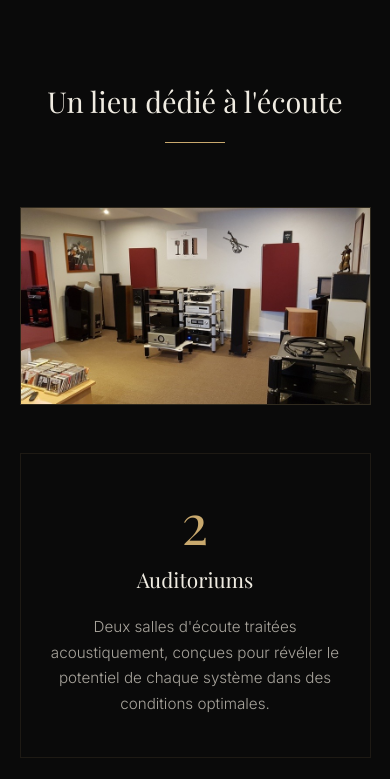
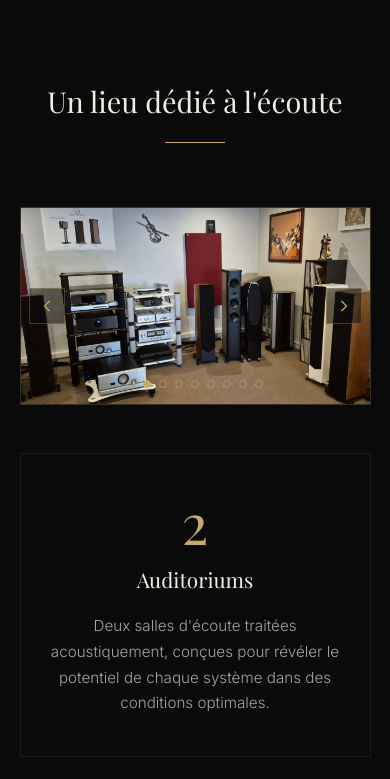
Before and after one commit to renesenses/jmaudio_v2, a plain HTML site: page index.html in a window 390 px wide. Shown: the part 946-1725 px from the top of the page. Drawn offline with nearby package versions, Linux system fonts and the light colour scheme; a web font is replaced by a local one.

Commit message:
Add photo carousel to homepage presentation section
Integrate 9 new showroom/auditorium photos as a carousel replacing the
single static image. Images optimized for web (1600px, ~300KB each).
Auto-advances every 5s with fade transitions, prev/next buttons and dot
navigation. Responsive layout.

Co-Authored-By: Claude Opus 4.6 <noreply@anthropic.com>

```diff
--- a/css/style.css
+++ b/css/style.css
@@ -299,17 +299,109 @@ img {
 /* ============================================
    Présentation
    ============================================ */
-.presentation-image {
+
+/* --- Carousel --- */
+.carousel {
+  position: relative;
   width: 100%;
   margin-bottom: 3rem;
   border: 1px solid rgba(201, 169, 110, 0.2);
   overflow: hidden;
+  aspect-ratio: 16 / 7;
+  background: #111;
 }
 
-.presentation-image img {
+.carousel-track {
+  position: relative;
   width: 100%;
-  height: auto;
-  display: block;
+  height: 100%;
+}
+
+.carousel-slide {
+  position: absolute;
+  inset: 0;
+  opacity: 0;
+  transition: opacity 0.8s ease;
+}
+
+.carousel-slide.active {
+  opacity: 1;
+}
+
+.carousel-slide img {
+  width: 100%;
+  height: 100%;
+  object-fit: cover;
+}
+
+.carousel-btn {
+  position: absolute;
+  top: 50%;
+  transform: translateY(-50%);
+  z-index: 2;
+  width: 44px;
+  height: 44px;
+  background: rgba(10, 10, 10, 0.5);
+  border: 1px solid rgba(201, 169, 110, 0.3);
+  color: var(--gold);
+  cursor: pointer;
+  display: flex;
+  align-items: center;
+  justify-content: center;
+  opacity: 0;
+  transition: opacity var(--transition), background var(--transition);
+}
+
+.carousel:hover .carousel-btn {
+  opacity: 1;
+}
+
+.carousel-btn:hover {
+  background: rgba(10, 10, 10, 0.8);
+  border-color: var(--gold);
+}
+
+.carousel-btn svg {
+  width: 20px;
+  height: 20px;
+}
+
+.carousel-prev {
+  left: 1rem;
+}
+
+.carousel-next {
+  right: 1rem;
+}
+
+.carousel-dots {
+  position: absolute;
+  bottom: 1rem;
+  left: 50%;
+  transform: translateX(-50%);
+  z-index: 2;
+  display: flex;
+  gap: 0.5rem;
+}
+
+.carousel-dot {
+  width: 8px;
+  height: 8px;
+  border-radius: 50%;
+  border: 1px solid rgba(201, 169, 110, 0.6);
+  background: transparent;
+  cursor: pointer;
+  padding: 0;
+  transition: background var(--transition), border-color var(--transition);
+}
+
+.carousel-dot.active {
+  background: var(--gold);
+  border-color: var(--gold);
+}
+
+.carousel-dot:hover {
+  border-color: var(--gold);
 }
 
 .presentation-grid {
@@ -1323,6 +1415,24 @@ a.marque:hover {
     padding: 5rem 0;
   }
 
+  .carousel {
+    aspect-ratio: 16 / 9;
+  }
+
+  .carousel-btn {
+    width: 36px;
+    height: 36px;
+    opacity: 1;
+  }
+
+  .carousel-prev {
+    left: 0.5rem;
+  }
+
+  .carousel-next {
+    right: 0.5rem;
+  }
+
   .presentation-grid,
   .services-grid,
   .systemes-grid,
--- a/data.json
+++ b/data.json
@@ -8,7 +8,17 @@
   },
   "presentation": {
     "sectionTitle": "Un lieu dédié à l'écoute",
-    "imageUrl": "img/auditorium.jpg",
+    "carouselImages": [
+      { "url": "img/auditorium/showroom-1.jpg", "alt": "Showroom JM Audio — vue d'ensemble avec systèmes en écoute" },
+      { "url": "img/auditorium/showroom-2.jpg", "alt": "Showroom JM Audio — enceintes et électronique haut de gamme" },
+      { "url": "img/auditorium/salle-principale-1.jpg", "alt": "Salle d'écoute principale — système référence" },
+      { "url": "img/auditorium/salle-principale-2.jpg", "alt": "Salle d'écoute principale — détail de l'électronique" },
+      { "url": "img/auditorium/showroom-3.jpg", "alt": "Showroom JM Audio — électronique et enceintes colonne" },
+      { "url": "img/auditorium/auditorium-rouge-1.jpg", "alt": "Auditorium traité acoustiquement — système prestige" },
+      { "url": "img/auditorium/auditorium-rouge-2.jpg", "alt": "Auditorium traité acoustiquement — vue rapprochée" },
+      { "url": "img/auditorium/zone-ecoute.jpg", "alt": "Zone d'écoute avec système Arcam" },
+      { "url": "img/auditorium/espace-accueil.jpg", "alt": "Espace accueil — vinyles et confort d'écoute" }
+    ],
     "cards": [
       {
         "number": "2",
@@ -40,7 +50,7 @@
           "Enceintes Monitor Audio Silver 300"
         ],
         "priceRange": "~3 500 €",
-        "imageUrl": ""
+        "imageUrl": "img/systemes/systeme-essentiel.svg"
       },
       {
         "name": "Système Référence",
@@ -51,7 +61,7 @@
           "Enceintes Piega Classic 40.2"
         ],
         "priceRange": "~12 000 €",
-        "imageUrl": ""
+        "imageUrl": "img/systemes/systeme-reference.svg"
       },
       {
         "name": "Système Prestige",
@@ -62,7 +72,7 @@
           "Enceintes Wilson Benesch Precision P2.0"
         ],
         "priceRange": "Sur consultation",
-        "imageUrl": ""
+        "imageUrl": "img/systemes/systeme-prestige.svg"
       }
     ]
   },
--- a/js/main.js
+++ b/js/main.js
@@ -39,12 +39,32 @@
     var container = document.getElementById('presentation-cards').parentNode;
     var grid = document.getElementById('presentation-cards');
 
-    // Insert auditorium image before the cards grid
-    if (p.imageUrl) {
-      var imgDiv = document.createElement('div');
-      imgDiv.className = 'presentation-image animate';
-      imgDiv.innerHTML = '<img src="' + p.imageUrl + '" alt="Auditorium JM Audio" loading="lazy">';
-      container.insertBefore(imgDiv, grid);
+    // Insert carousel before the cards grid
+    if (p.carouselImages && p.carouselImages.length > 0) {
+      var carouselDiv = document.createElement('div');
+      carouselDiv.className = 'carousel animate';
+
+      var trackHtml = '<div class="carousel-track">';
+      var dotsHtml = '<div class="carousel-dots">';
+
+      p.carouselImages.forEach(function (img, i) {
+        trackHtml += '<div class="carousel-slide' + (i === 0 ? ' active' : '') + '">' +
+          '<img src="' + img.url + '" alt="' + img.alt + '" loading="' + (i < 2 ? 'eager' : 'lazy') + '">' +
+          '</div>';
+        dotsHtml += '<button class="carousel-dot' + (i === 0 ? ' active' : '') + '" aria-label="Photo ' + (i + 1) + '"></button>';
+      });
+
+      trackHtml += '</div>';
+      dotsHtml += '</div>';
+
+      carouselDiv.innerHTML =
+        trackHtml +
+        '<button class="carousel-btn carousel-prev" aria-label="Photo précédente"><svg viewBox="0 0 24 24" fill="none" stroke="currentColor" stroke-width="1.5"><polyline points="15 18 9 12 15 6"/></svg></button>' +
+        '<button class="carousel-btn carousel-next" aria-label="Photo suivante"><svg viewBox="0 0 24 24" fill="none" stroke="currentColor" stroke-width="1.5"><polyline points="9 6 15 12 9 18"/></svg></button>' +
+        dotsHtml;
+
+      container.insertBefore(carouselDiv, grid);
+      initCarousel(carouselDiv);
     }
 
     var html = '';
@@ -56,6 +76,52 @@
         '</div>';
     });
     grid.innerHTML = html;
+  }
+
+  function initCarousel(el) {
+    var slides = el.querySelectorAll('.carousel-slide');
+    var dots = el.querySelectorAll('.carousel-dot');
+    var current = 0;
+    var total = slides.length;
+    var autoplayInterval;
+
+    function goTo(index) {
+      slides[current].classList.remove('active');
+      dots[current].classList.remove('active');
+      current = (index + total) % total;
+      slides[current].classList.add('active');
+      dots[current].classList.add('active');
+    }
+
+    function next() { goTo(current + 1); }
+    function prev() { goTo(current - 1); }
+
+    function startAutoplay() {
+      autoplayInterval = setInterval(next, 5000);
+    }
+
+    function stopAutoplay() {
+      clearInterval(autoplayInterval);
+    }
+
+    el.querySelector('.carousel-next').addEventListener('click', function () {
+      stopAutoplay(); next(); startAutoplay();
+    });
+
+    el.querySelector('.carousel-prev').addEventListener('click', function () {
+      stopAutoplay(); prev(); startAutoplay();
+    });
+
+    dots.forEach(function (dot, i) {
+      dot.addEventListener('click', function () {
+        stopAutoplay(); goTo(i); startAutoplay();
+      });
+    });
+
+    el.addEventListener('mouseenter', stopAutoplay);
+    el.addEventListener('mouseleave', startAutoplay);
+
+    startAutoplay();
   }
 
   function renderSystemes(data) {
```
Also changed, not shown: img/auditorium/auditorium-rouge-1.jpg (added), img/auditorium/auditorium-rouge-2.jpg (added), img/auditorium/espace-accueil.jpg (added), img/auditorium/salle-principale-1.jpg (added), img/auditorium/salle-principale-2.jpg (added), img/auditorium/showroom-1.jpg (added), img/auditorium/showroom-2.jpg (added), img/auditorium/showroom-3.jpg (added), img/auditorium/zone-ecoute.jpg (added), img/systemes/systeme-essentiel.svg (added), img/systemes/systeme-prestige.svg (added), img/systemes/systeme-reference.svg (added).
